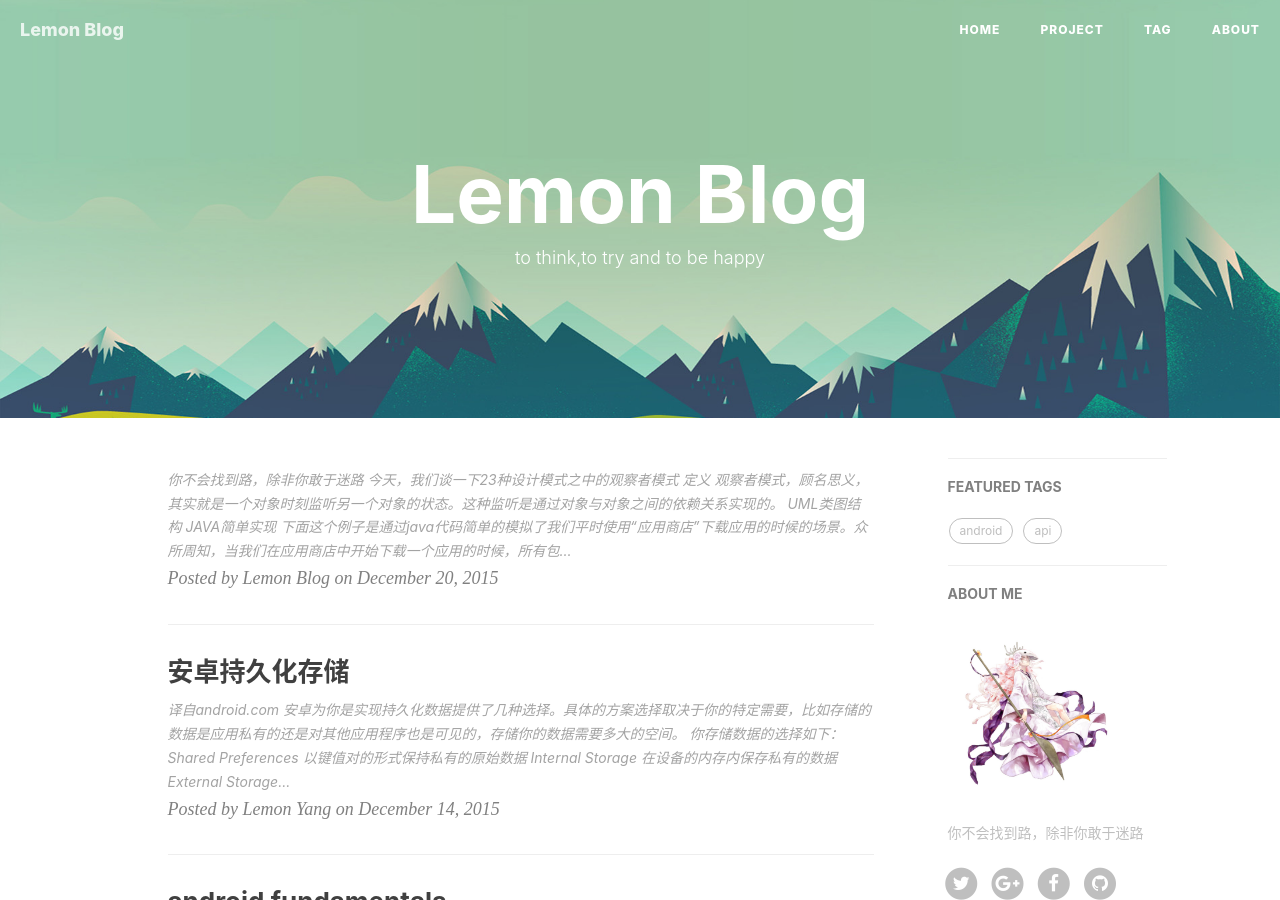
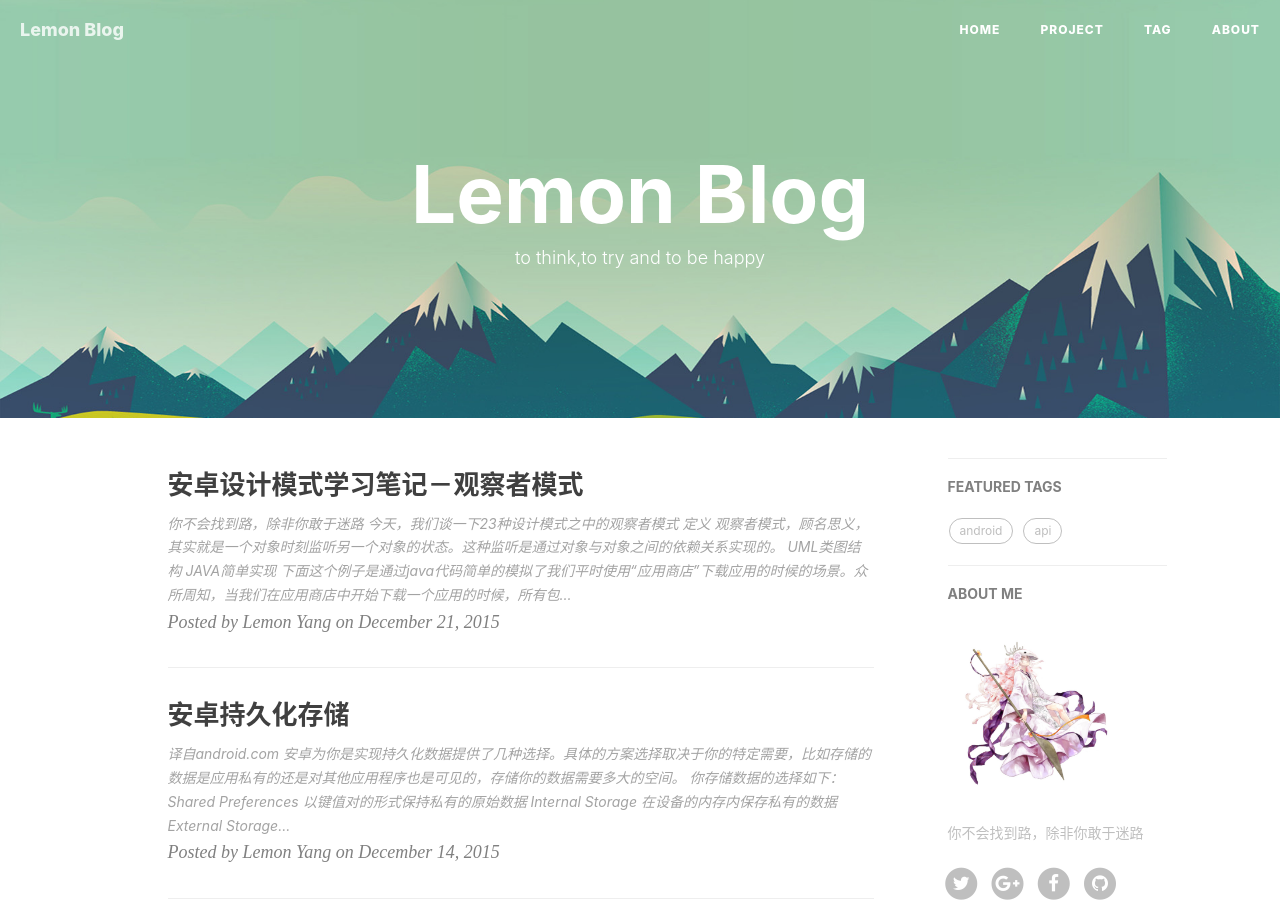
Before and after one commit to Refkay/Refkay.github.io, a Jekyll site: the page built from index.html, in a window 1280 px wide and 900 px high. Built offline with Jekyll 4.4.1, drawn with Linux system fonts in a browser that asks for light colours; nearby versions of some CDN libraries; the list of posts is cut into pages by our own code; comment, search, counter and statistics services are not loaded; some of the changed lines change nothing that is shown.

Commit message:
change file

```diff
--- a/_posts/2015-12-21-designpattern-observerpattern.md
+++ b/_posts/2015-12-21-designpattern-observerpattern.md
@@ -1,12 +1,10 @@
 ---
-layout:post
-date:2015-12-21 01:00:00
-author:"Lemon Yang"
-title:"安卓设计模式学习笔记－观察者模式"
+layout:     post
+title:      "安卓设计模式学习笔记－观察者模式"
+date:       2015-12-21 02:00:00
+author:     "Lemon Yang"
 tags:
-	-design pattern
-	-学习笔记
-
+    - design pattern
 ---
 
 >你不会找到路，除非你敢于迷路
```
